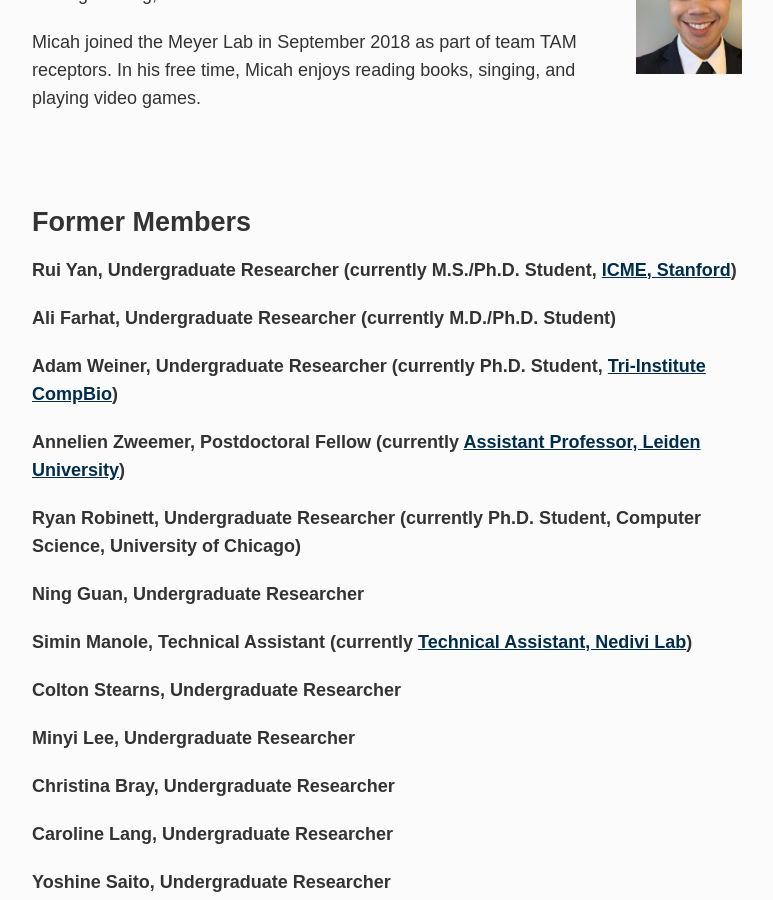
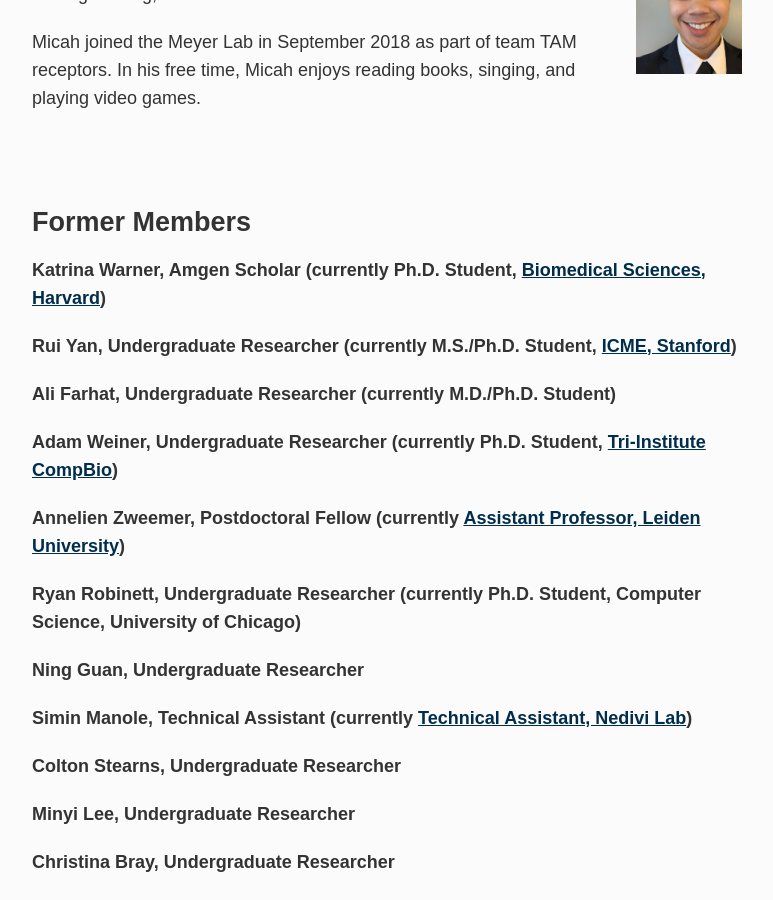
Before and after one commit to meyer-lab/asmlab.org, a Jekyll site: the page built from team/index.md, in a window 1280 px wide and 900 px high, scrolled down 3652 px. Shown: the whole window, without its empty margins (253-1026 px from the left). Built offline with Jekyll 4.4.1, drawn with Linux system fonts in a browser that asks for light colours; some web fonts are replaced.

Commit message:
Update index.md
Fixes #51

```diff
--- a/team/index.md
+++ b/team/index.md
@@ -97,6 +97,8 @@ Micah joined the Meyer Lab in September 2018 as part of team TAM receptors. In h
 
 # Former Members
 
+#### Katrina Warner, Amgen Scholar (currently Ph.D. Student, [Biomedical Sciences, Harvard](https://gsas.harvard.edu/programs-of-study/all/biological-and-biomedical-sciences))
+
 #### Rui Yan, Undergraduate Researcher (currently M.S./Ph.D. Student, [ICME, Stanford](https://icme.stanford.edu))
 
 #### Ali Farhat, Undergraduate Researcher (currently M.D./Ph.D. Student)
```
